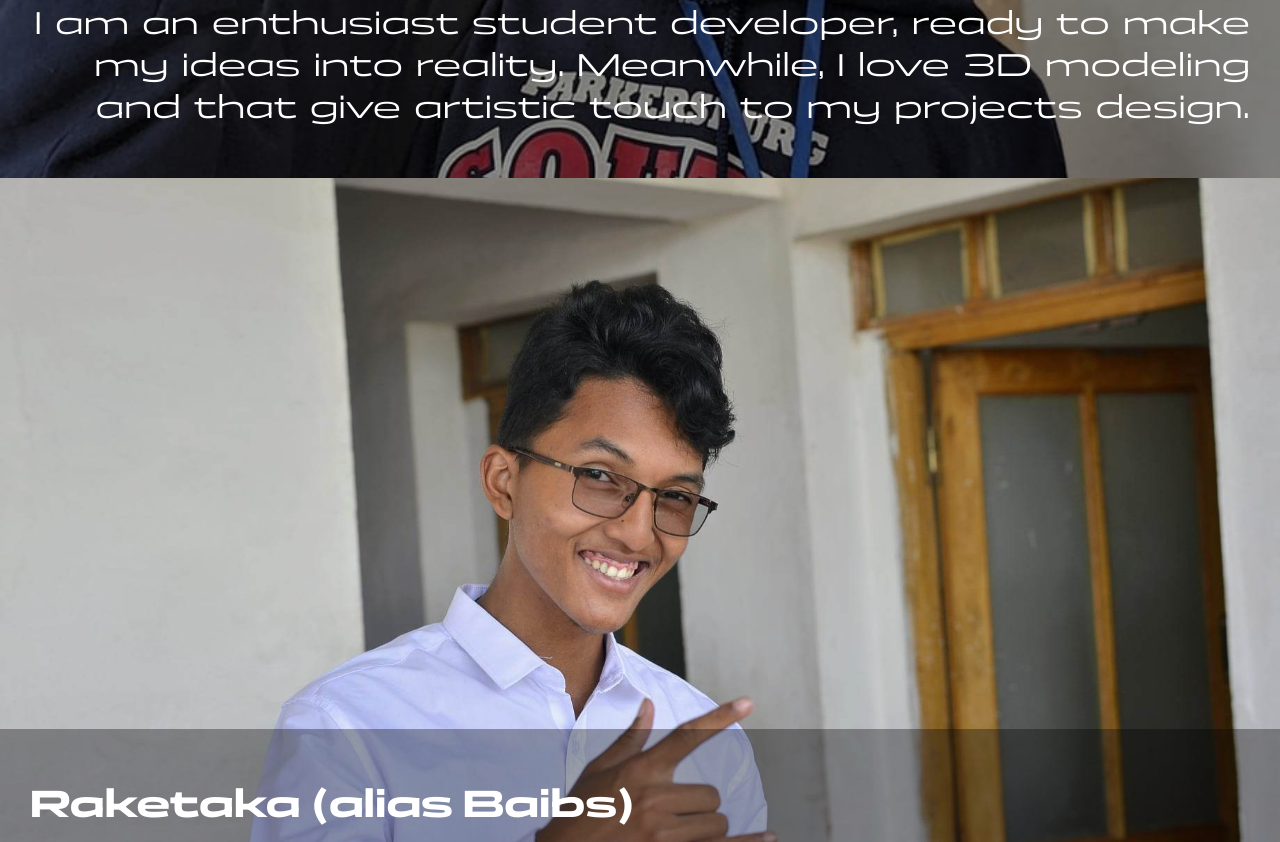
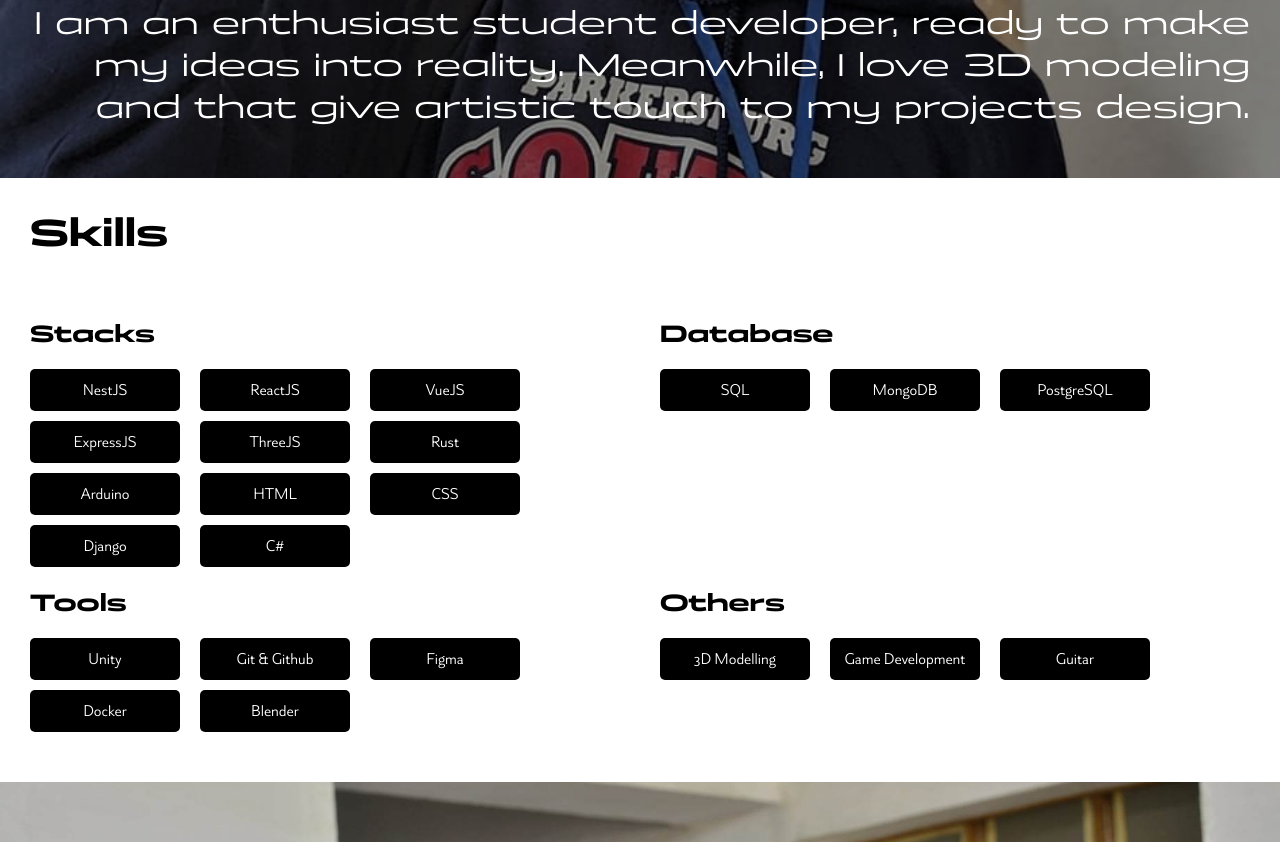
Before and after one commit to Daatoa-Raketaka/WCC_ED3_S3, a website built with Vite: page index.html in a window 1280 px wide. Shown: the part 1422-2264 px from the top of the page. Built offline with nearby package versions, Linux system fonts and the light colour scheme.

Commit message:
feat: lists of skills

```diff
--- a/index.html
+++ b/index.html
@@ -64,6 +64,53 @@
           </p>
         </div>
       </div>
+      <div class="skills">
+        <h1 data-lang="skill"></h1>
+        <div class="container">
+          <div class="stacks">
+            <h2>Stacks</h2>
+            <div class="list">
+              <p class="list-item">NestJS</p>
+              <p class="list-item">ReactJS</p>
+              <p class="list-item">VueJS</p>
+              <p class="list-item">ExpressJS</p>
+              <p class="list-item">ThreeJS</p>
+              <p class="list-item">Rust</p>
+              <p class="list-item">Arduino</p>
+              <p class="list-item">HTML</p>
+              <p class="list-item">CSS</p>
+              <p class="list-item">Django</p>
+              <p class="list-item">C#</p>
+            </div>
+          </div>
+          <div class="database">
+            <h2>Database</h2>
+            <div class="list">
+              <p class="list-item">SQL</p>
+              <p class="list-item">MongoDB</p>
+              <p class="list-item">PostgreSQL</p>
+            </div>
+          </div>
+          <div class="tools">
+            <h2>Tools</h2>
+            <div class="list">
+              <p class="list-item">Unity</p>
+              <p class="list-item">Git & Github</p>
+              <p class="list-item">Figma</p>
+              <p class="list-item">Docker</p>
+              <p class="list-item">Blender</p>
+            </div>
+          </div>
+          <div class="others">
+            <h2>Others</h2>
+            <div class="list">
+              <p class="list-item">3D Modelling</p>
+              <p class="list-item">Game Development</p>
+              <p class="list-item">Guitar</p>
+            </div>
+          </div>
+        </div>
+      </div>
     </div>
     <!-- Raketaka -->
     <div class="Raketaka">
@@ -76,6 +123,44 @@
           </p>
         </div>
       </div>
+      <div class="skills">
+        <h1 data-lang="skill"></h1>
+        <div class="container">
+          <div class="stacks">
+            <h2>Stacks</h2>
+            <div class="list">
+              <p class="list-item">VueJS</p>
+              <p class="list-item">NestJS</p>
+              <p class="list-item">HTML</p>
+              <p class="list-item">CSS</p>
+              <p class="list-item">ExpressJS</p>
+              <p class="list-item">Arduino</p>
+              <p class="list-item">C/C++</p>
+            </div>
+          </div>
+          <div class="database">
+            <h2>Database</h2>
+            <div class="list">
+              <p class="list-item">PostgreSQL</p>
+              <p class="list-item">MySQL</p>
+            </div>
+          </div>
+          <div class="tools">
+            <h2>Tools</h2>
+            <div class="list">
+              <p class="list-item">Figma</p>
+              <p class="list-item">Git & Github</p>
+            </div>
+          </div>
+          <div class="others">
+            <h2>Others</h2>
+            <div class="list">
+              <p class="list-item">Guitar</p>
+              <p class="list-item">Photography</p>
+            </div>
+          </div>
+        </div>
+      </div>
     </div>
   </div>
 
--- a/lang.json
+++ b/lang.json
@@ -10,17 +10,17 @@
         "en": "Experiences"
     },
     "proj": {
-        "mg": "",
+        "mg": "Ireo asa",
         "fr": "Projets",
         "en": "Projects"
     },
     "daatoa-portfolio": {
-        "mg": "",
+        "mg": "Izaho dia mpianatra mavitrika momba ny \"développement\", izay vonona hatrany ny hanatanteraka ireo hevitro ho lasa vahaolana hitondra fivoarana. Izaho ihany koa dia tia mikirakira ny tontolo manodidina ny \"3D\" ary mampiasa izany hanome endrika tsaratsara kokoa ny asako rehetra.",
         "fr": "Je suis un étudiant développeur enthousiaste, toujours prêt à transformer mes idées en code et à créer des solutions innovantes. De plus, ma passion pour la modélisation 3D ajoute une dimension artistique à mes projets, me permettant de donner vie à des concepts visuels uniques.",
         "en": "I am an enthusiast student developer, ready to make my ideas into reality. Meanwhile, I love 3D modeling and that give artistic touch to my projects design."
     },
     "raketaka-portolio": {
-        "mg": "",
+        "mg": "Izaho dia mpianatra mavitrika eo amin'ny sehatra \"informatique\" ary tsy mitsahatra ny mianatra mba hitondra famoronana vaovao indray.",
         "fr": "Je suis un étudiant passionné, constamment motivé par l'apprentissage et la création de solutions novatrices.",
         "en": "I am a passionate student that always motivated by learning and creating innovative solutions."
     }
--- a/src/assets/scss/components/_custom-cursor.scss
+++ b/src/assets/scss/components/_custom-cursor.scss
@@ -6,4 +6,9 @@
   height: 30px;
   background-color: transparent;
   backdrop-filter: invert(1);
+  transition: all .2s cubic-bezier(0.215, 0.610, 0.355, 1);
+
+  @media screen and (max-width: 768px) {
+    display: none;
+  }
 }
--- a/src/assets/scss/components/_main-content.scss
+++ b/src/assets/scss/components/_main-content.scss
@@ -41,6 +41,68 @@ $navbar-inline-padding: 30px;
         }
       }
     }
+
+    .skills {
+      position: relative;
+      width: 100%;
+      height: max-content;
+
+      h1 {
+        position: relative;
+        width: 100%;
+        height: max-content;
+        padding: 30px $navbar-inline-padding;
+        font-family: "Panchang", sans-serif;
+        font-size: 3vw;
+      }
+
+      .container {
+        position: relative;
+        width: 100%;
+        height: max-content;
+        padding: 30px $navbar-inline-padding;
+        @include grid(repeat(2, 50%), auto);
+        column-gap: 20px;
+
+        @media screen and (max-width: 1024px) {
+          display: block;
+        }
+
+        div {
+          position: relative;
+          width: 100%;
+          height: max-content;
+
+          @media screen and (max-width: 1024px) {
+            margin-block: 20px;
+          }
+
+          h2 {
+            position: relative;
+            font-family: "Panchang", sans-serif;
+          }
+
+          .list {
+            position: relative;
+            width: 100%;
+            margin-block: 20px;
+            @include grid(repeat(auto-fill, 150px), auto);
+            column-gap: 20px;
+            row-gap: 10px;
+
+            .list-item {
+              @include flex(row, center, center);
+              background-color: black;
+              color: white;
+              font-family: "Alpino", sans-serif;
+              font-size: 16px;
+              padding: 10px 0;
+              border-radius: 5px;
+            }
+          }
+        }
+      }
+    }
   }
 
   .Daatoa {
--- a/src/assets/scss/partials/_reset.scss
+++ b/src/assets/scss/partials/_reset.scss
@@ -22,7 +22,6 @@
   padding: 0;
   box-sizing: border-box;
   scroll-behavior: smooth;
-  cursor: none;
 }
 
 *::-webkit-scrollbar { display: none; }
```
Also changed, not shown: 1 other file.
